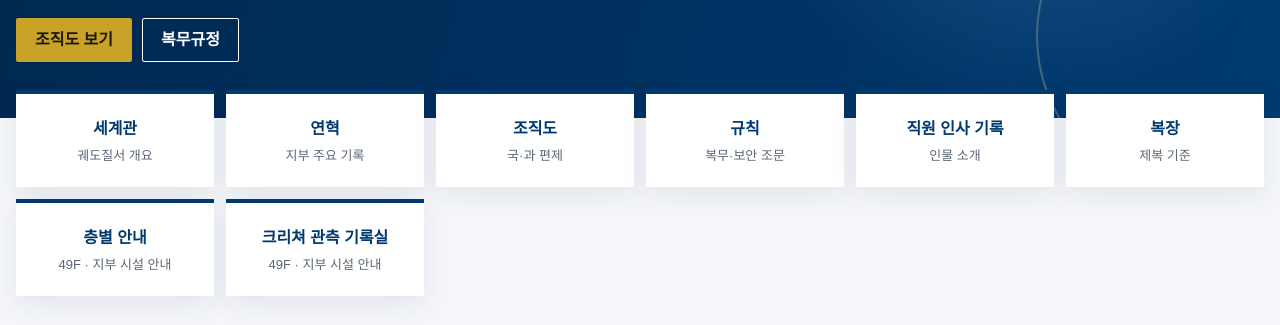
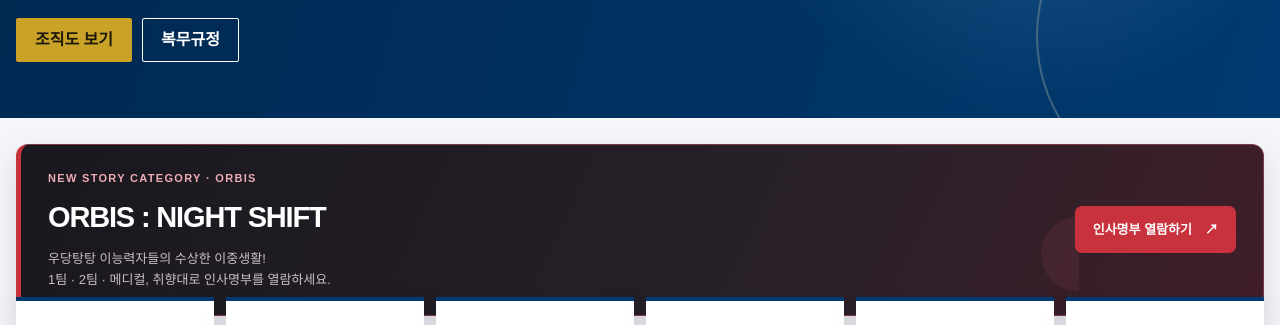
Before and after one commit to daheenlee/orbis-korea, a plain HTML site: page index.html in a window 1280 px wide. Shown: the part 445-770 px from the top of the page. Drawn offline with Linux system fonts and the light colour scheme.

Commit message:
Feature NIGHT SHIFT story category on ORBIS homepage

```diff
--- a/index.html
+++ b/index.html
@@ -5,6 +5,18 @@
   <meta name="viewport" content="width=device-width, initial-scale=1">
   <title>ORBIS 대한민국지부</title>
   <link rel="stylesheet" href="css/style.css">
+  <style>
+    .nightshift-entry{padding:26px 0 9px}
+    .nightshift-card{position:relative;display:flex;align-items:center;justify-content:space-between;gap:24px;overflow:hidden;padding:24px 27px;border-radius:12px;border:1px solid #7c3a45;border-left:5px solid #c8323c;background:linear-gradient(115deg,#19181e,#292029 63%,#401e29);color:#f8f5f5;box-shadow:0 12px 32px rgba(30,10,15,.12)}
+    .nightshift-card::after{content:"◐";position:absolute;right:132px;top:-46px;font-size:174px;color:rgba(235,100,110,.09);pointer-events:none}
+    .nightshift-copy{z-index:1}
+    .nightshift-kicker{display:block;color:#edacb4;font-size:11px;font-weight:800;letter-spacing:.12em;margin-bottom:7px}
+    .nightshift-card h2{margin:0 0 7px;color:#fff;font-size:clamp(21px,3.5vw,29px);letter-spacing:-.04em}
+    .nightshift-card p{margin:0;color:#cbbfc3;font-size:13px;line-height:1.6}
+    .nightshift-link{z-index:1;display:inline-flex;align-items:center;justify-content:center;flex:none;padding:13px 18px;border-radius:7px;background:#c8323c;color:#fff!important;text-decoration:none;font-weight:800;font-size:13px;white-space:nowrap}
+    .nightshift-link:hover,.nightshift-link:focus-visible{background:#a92733}
+    @media(max-width:670px){.nightshift-entry{padding:16px 0 8px}.nightshift-card{align-items:stretch;flex-direction:column;padding:19px 18px;gap:16px}.nightshift-link{width:100%}.nightshift-card::after{right:-10px;top:-18px}}
+  </style>
 </head>
 <body>
   <div id="site-header"></div>
@@ -22,8 +34,22 @@
       </div>
     </section>
 
+    <section class="nightshift-entry" aria-labelledby="nightshift-home-title">
+      <div class="wrap">
+        <div class="nightshift-card">
+          <div class="nightshift-copy">
+            <span class="nightshift-kicker">NEW STORY CATEGORY · ORBIS</span>
+            <h2 id="nightshift-home-title">ORBIS : NIGHT SHIFT</h2>
+            <p>우당탕탕 이능력자들의 수상한 이중생활!<br>1팀 · 2팀 · 메디컬, 취향대로 인사명부를 열람하세요.</p>
+          </div>
+          <a class="nightshift-link" href="night-shift/index.html" aria-label="ORBIS NIGHT SHIFT 스토리 시작페이지 열기">인사명부 열람하기　↗</a>
+        </div>
+      </div>
+    </section>
+
     <div class="wrap">
       <nav class="quick" aria-label="주요 메뉴">
+        <a href="night-shift/index.html"><strong>✦ NIGHT SHIFT · 스토리</strong><span>캐릭터 인사명부 · 낮과 밤 · 플레이 안내</span></a>
         <a href="world/index.html"><strong>세계관</strong><span>궤도질서 개요</span></a>
         <a href="history/index.html"><strong>연혁</strong><span>지부 주요 기록</span></a>
         <a href="org/index.html"><strong>조직도</strong><span>국·과 편제</span></a>
```
